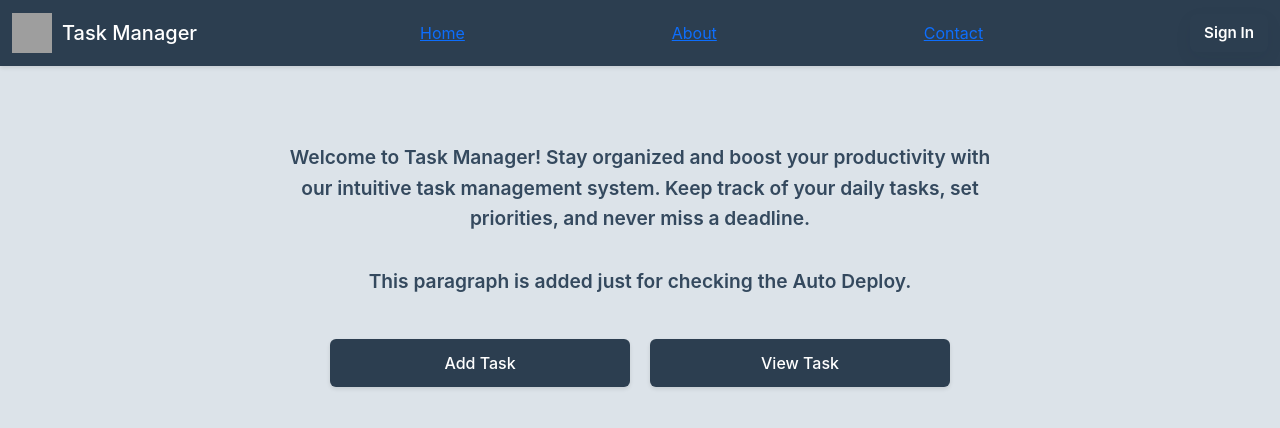
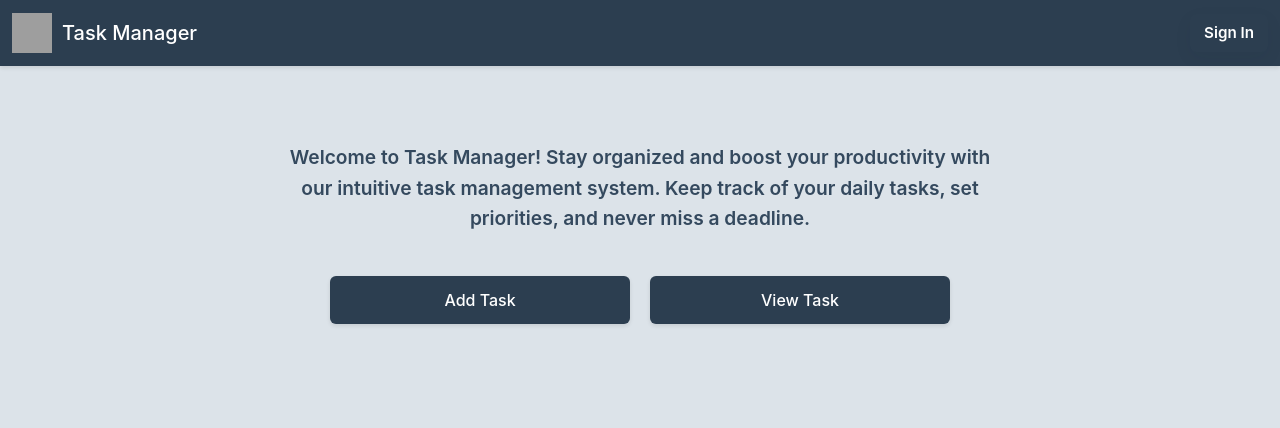
Before and after one commit to patilnagesh03/react-supabase-auth-app, a React (Create React App) app: page / in a window 1280 px wide. Shown: the top 428 px of the page. Built offline with nearby package versions, Linux system fonts and the light colour scheme; no server answers; grey boxes are pictures that could not be loaded.

Commit message:
new commit back

```diff
--- a/src/pages/Home.jsx
+++ b/src/pages/Home.jsx
@@ -59,9 +59,15 @@ export default function Home() {
             />
             Task Manager
           </a>
-          <a href="/">Home</a>
-          <a href="/">About</a>
-          <a href="/">Contact</a>
+          {/* <a className="navbar-brand" href="/">
+            Home
+          </a>
+          <a className="navbar-brand" href="/">
+            About
+          </a>
+          <a className="navbar-brand" href="/">
+            Contact
+          </a> */}
           <div className="register-btn">
             {session ? (
               <Link to="/signOut">
@@ -82,7 +88,7 @@ export default function Home() {
           with our intuitive task management system. Keep track of your daily
           tasks, set priorities, and never miss a deadline.
         </p>
-        <p>This paragraph is added just for checking the Auto Deploy.</p>
+        {/* <p>This paragraph is added just for checking the Auto Deploy.</p> */}
         <button
           // onClick={() => setIsAddTask(!isAddTask)}
           onClick={addHandle}
```
